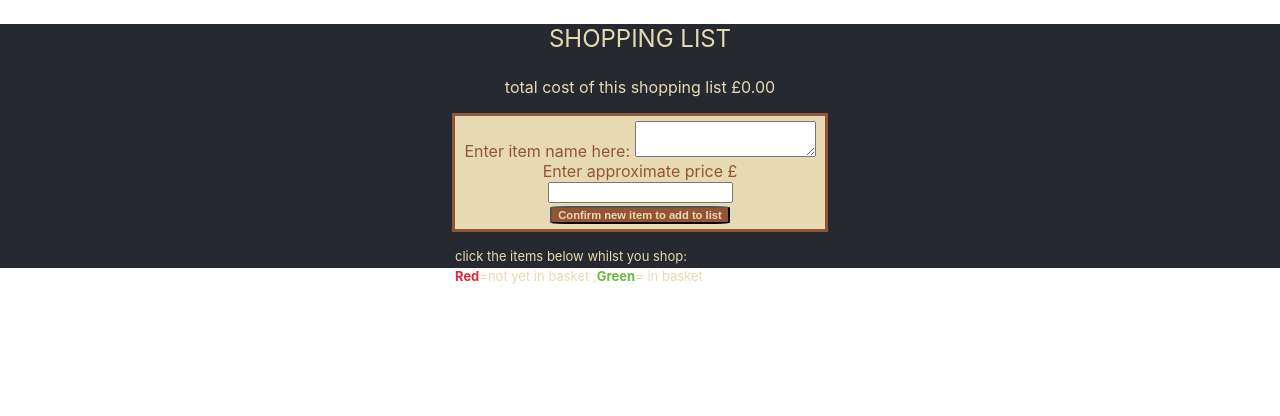
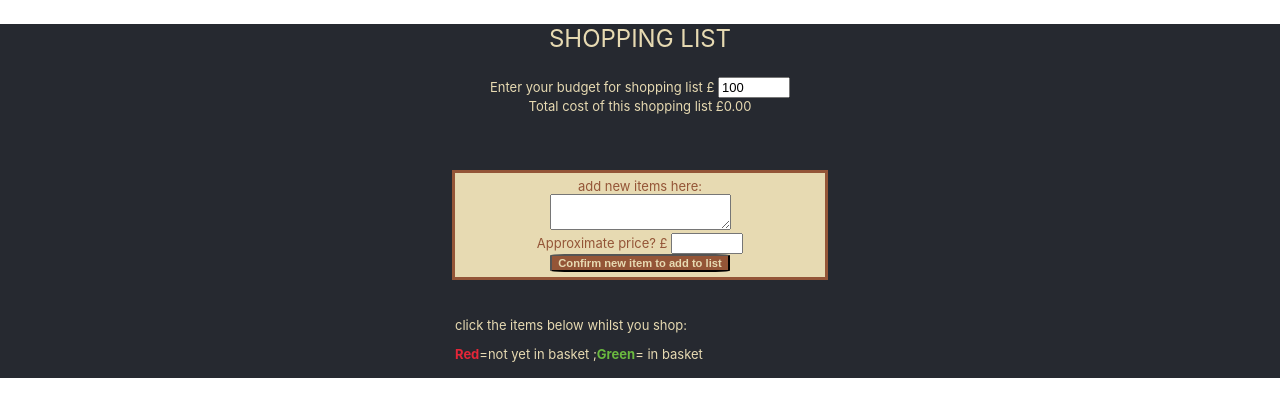
Before and after one commit to mikegreenan98/shopping_list, a React (Create React App) app: page / in a window 1280 px wide. Shown: the top 416 px of the page. Built offline with nearby package versions, Linux system fonts and the light colour scheme.

Commit message:
added story (9) and added restrictions on data entry

```diff
--- a/package.json
+++ b/package.json
@@ -7,6 +7,7 @@
     "@testing-library/react": "^13.4.0",
     "@testing-library/user-event": "^13.5.0",
     "react": "^18.2.0",
+    "react-currency-input-field": "^3.6.10",
     "react-dom": "^18.2.0",
     "react-icons": "^4.8.0",
     "react-scripts": "5.0.1",
--- a/src/App.css
+++ b/src/App.css
@@ -13,12 +13,11 @@
 
 }
 
-
-
 .App {
   text-align: center;
   background-color: #262930;
   color: #E7DAB2;
+  font-size: small;
 }
 
 /* === Buttons (below) === */
@@ -64,11 +63,20 @@ button{
 }
 /* == Buttons (above) === */
 
+#budgetWarning {
+  color: #E42638;
+}
+
+#budget, #newItemPrice {
+  width: 4rem;
+  font-size: small;
+}
+
+
 #listInstructions {
   color: #E7DAB2;
   margin-top: 0;
   margin-bottom: 0.2rem;
-  font-size: small;
   margin-left: 0;
   float:left;
 }
@@ -77,7 +85,6 @@ button{
   color: #6AB93F;
   margin-top: 0;
   margin-bottom: 0;
-  font-size: small;
   margin-left: 0;
   float:left;
 }
@@ -85,9 +92,12 @@ button{
   color: #E42638;
   margin-top: 0;
   margin-bottom: 0;
-  font-size: small;
   margin-left: 0;
   float:left;
+}
+
+#newItem {
+  margin-left: 0;
 }
 
 #shoppingList {
--- a/src/App.js
+++ b/src/App.js
@@ -14,7 +14,7 @@ function App() {
   //(1) Retrieve shoppingList from local storage on the first/opening render
   //(2) Also set totalSpend from storage to avoid need to wait for async set state
   useEffect(() => {
-    const listInStorage = JSON.parse(localStorage.getItem('SHOPPING_LIST_2'));
+    const listInStorage = JSON.parse(localStorage.getItem('SHOPPING_LIST_3'));
     if (listInStorage) {
       setShoppingList(listInStorage); // (1)
       setTotalSpend(addAllPrices(listInStorage)); // (2)
@@ -28,7 +28,7 @@ function App() {
     // NOTE: The 'If' test below is needed - See README for "React StrictMode Issue"
     // NOTE2 - Have commented-out below 'if' test and StrictMode in order to handle when shoppingList becomes zero length after a delete
     // if(shoppingList.length > 0){
-      localStorage.setItem('SHOPPING_LIST_2', JSON.stringify(shoppingList)); //(1)
+      localStorage.setItem('SHOPPING_LIST_3', JSON.stringify(shoppingList)); //(1)
       setTotalSpend(addAllPrices(shoppingList)); // (2)
     // }
 }, [shoppingList]);
--- a/src/Components/AddItem.jsx
+++ b/src/Components/AddItem.jsx
@@ -1,4 +1,6 @@
 import { useState } from "react";
+// import CurrencyInput from "react-currency-input-field";
+
 
 const AddItem = ({shoppingList, setShoppingList}) => {
 
@@ -17,26 +19,45 @@ const AddItem = ({shoppingList, setShoppingList}) => {
     }
 
     return(
+        <div>
         <form onSubmit={handleSubmit} className="addItemForm">
-
-            <label htmlFor='newItem'>Enter item name here: </label>
+            <span>add new items here:</span>
+            <br></br>
             <textarea
                 id="newItem"
+                maxLength="50"
                 value={newItem}
                 onChange={(event) => {setNewItem(event.target.value);}}
             >
             </textarea>
 
             <br></br>
-            <label htmlFor="newItemPrice">Enter approximate price £</label>
+
+            <label htmlFor="newItemPrice">Approximate price? £ </label>
             <input id="newItemPrice"
             type="number"
             value={newItemPrice}
             onChange={(event)=>{
             setNewItemPrice(+event.target.value)}} />
             <br></br>
+
+        {/* <CurrencyInput
+            name="currencyInput"
+            id="currencyInput"
+            data-number-to-fixed="2"
+            data-number-stepfactor="100"
+            value={newItemPrice}
+            placeholder=""
+            onChange={(event)=>{setNewItemPrice(isNaN(+event.target.value)? 0 : +event.target.value)}}
+            allowDecimals
+            decimalsLimit="2"
+            disableAbbreviations
+      /> */}
+
             <button type="submit">Confirm new item to add to list</button>
         </form>
+            <br></br>
+            </div>
         );
 
 };
--- a/src/Components/Header.jsx
+++ b/src/Components/Header.jsx
@@ -1,11 +1,36 @@
+import { useState } from "react";
+
 const Header = ({totalSpend}) => {
+
+    const[budget, setBudget] = useState(100);
 
     return(
     <div>
-    <p className='title'>SHOPPING LIST</p>
-    <p className='totalCost'>total cost of this shopping list £{totalSpend.toFixed(2)}</p>
+        <p className='title'>SHOPPING LIST</p>
+
+        <label htmlFor="budget">Enter your budget for shopping list £ </label>
+        <input
+            id="budget"
+            type="number"
+            // type="range"
+            min="0"
+            max="5000"
+            defaultValue={100}
+            // value={budget}
+            onChange={(event)=>{setBudget(+event.target.value)}}
+        />
+        <br></br>
+
+        <span className='totalCost'>Total cost of this shopping list £{totalSpend.toFixed(2)}</span>
+        <br></br>
+        {totalSpend <= budget ?
+            <span></span> :
+            <span id="budgetWarning"><b>WARNING: your budget has been exceeded</b></span>}
+        <br></br>
+        <br></br>
+        <br></br>
     </div>
-    )
+)
 }
 
 export default Header;
--- a/src/Components/ShoppingList.jsx
+++ b/src/Components/ShoppingList.jsx
@@ -28,10 +28,13 @@ return(
         <div id="shoppingListDisplay">
         <span id="listInstructions">click the items below whilst you shop:</span>
         <br></br>
+        <p></p>
         <span id="listInstructionsRed"><b>Red</b></span>
         <span id="listInstructions">=not yet in basket ; </span>
         <span id="listInstructionsGreen"><b>Green</b></span>
         <span id="listInstructions">= in basket</span>
+        <br></br>
+        <br></br>
         {shoppingList.map((listItem, index) => {
         return (
             <li className='shoppingListItem' key={index}>
--- a/src/utils.js
+++ b/src/utils.js
@@ -21,7 +21,9 @@ function removeItem(index, array) {
 function addAllPrices(array){
     let tally = 0;
     for(let i=0; i<array.length; i++){
-        tally += array[i].price;
+        if (typeof array[i].price === 'number' && ! isNaN(array[i].price)){
+            tally += array[i].price;
+        }
     }
     return tally;
 }
```
Also changed, not shown: 1 other file (tests, documents, lock files or other folders).
